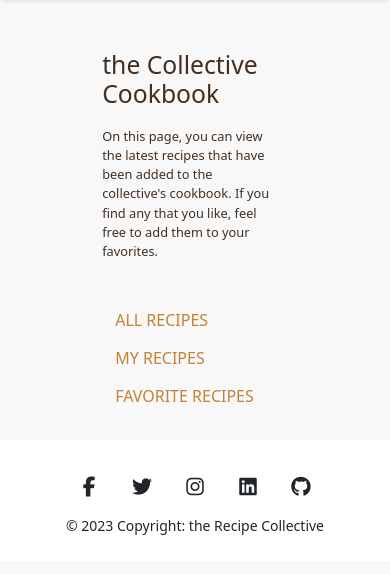
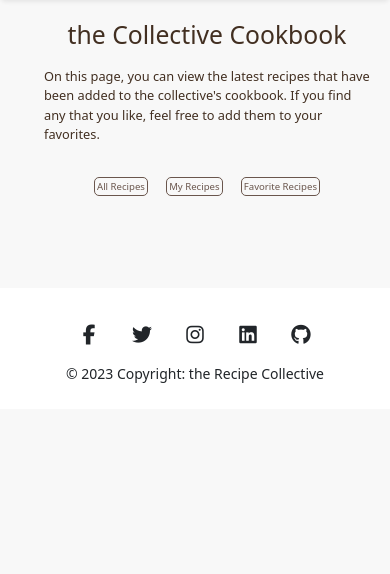
Before and after one commit to SandraBergstrom/theRecipeCollective, a Django app: page /home/ in a window 390 px wide. Shown: the part 76-650 px from the top of the page. Run offline with Django 3.2, Linux system fonts and the light colour scheme; data that the repository does not hold is empty; some libraries are stand-ins or nearby versions.

Commit message:
Style details on buttons

```diff
--- a/cookbook/templates/cookbook/cookbook_links.html
+++ b/cookbook/templates/cookbook/cookbook_links.html
@@ -1,11 +1,11 @@
-<div>
-    <button type="button" class="btn btn-link" data-mdb-ripple-color="dark">
+<div class="cookbook-links-container">
+    <button type="button" class="btn btn-link cookbook-links" data-mdb-ripple-color="dark">
         <a href="{% url 'cookbook-home' %}">All Recipes</a>
     </button>
-    <button type="button" class="btn btn-link" data-mdb-ripple-color="dark">
+    <button type="button" class="btn btn-link cookbook-links" data-mdb-ripple-color="dark">
         <a href="{% url 'myrecipes' %}">My Recipes</a>
     </button>
-    <button type="button" class="btn btn-link" data-mdb-ripple-color="dark">
+    <button type="button" class="btn btn-link cookbook-links">
         <a href="{% url 'favorite_list' %}">Favorite Recipes</a>
     </button>
 </div>
--- a/cookbook/templates/cookbook/home.html
+++ b/cookbook/templates/cookbook/home.html
@@ -5,7 +5,7 @@
     <div class="list-header">
         <h2>the Collective Cookbook</h2>
         <p>On this page, you can view the latest recipes that have been added to the collective's cookbook. If you find any
-        that you like, feel free to add them to your favorites.</p><br>
+        that you like, feel free to add them to your favorites.</p>
 
         {% include 'cookbook/cookbook_links.html' %}
     </div>
--- a/static/cookbook/css/style.css
+++ b/static/cookbook/css/style.css
@@ -159,6 +159,27 @@ a {
     border-radius: 10px;
 }
 
+.cookbook-links a {
+    margin-top: 20px;
+    color: var(--clr-neutral-dark);
+    text-transform: capitalize;
+    border: 1px solid var(--clr-neutral-dark);
+    padding: 5px 10px;
+    border-radius: 5px;
+}
+
+.cookbook-links a:hover,
+.cookbook-links a:focus,
+.cookbook-links a:active {
+    background-color: var(--clr-neutral-dark) !important;
+    color: var(--clr-primary-light);
+    border-color: var(--clr-neutral-dark);
+}
+
+.btn-link {
+    padding: 6px;
+}
+
 /* media queries */
 
 /* Height on bg-im for devices larger than 430px */
@@ -179,8 +200,24 @@ a {
     .content-section::-webkit-scrollbar {
         display: none;
     }
+
     .content-section {
         max-height: 700px;
+    }
+
+    .cookbook-links a {
+        font-size: 60%;
+        padding: 2px;
+    }
+
+    .cookbook-links {
+        margin-top: 5px;
+    }
+}
+
+@media (max-width: 325px) {
+    .btn-link {
+        padding: 6px !important;
     }
 }
 
@@ -302,8 +339,10 @@ a {
 
 @media (max-width: 430px) {
 
-    #list-header {
-        width: 90%;
+    .list-header {
+        width: 100%;
+        margin-top: 0px;
+        padding: 20px;
     }
 }
 
--- a/users/templates/users/favorites.html
+++ b/users/templates/users/favorites.html
@@ -6,7 +6,7 @@
     <div class="list-header">
         <h2>my Favorite Recipes</h2>
         <p>Here you can view all the recipes that you have added to your favorites. You can easily remove recipes from your favorites list by clicking on the
-            remove button that you see below or add to favorites by clicking on the add button on the recipe detail page.</p><br>
+            remove button that you see below or add to favorites by clicking on the add button on the recipe detail page.</p>
 
             {% include 'cookbook/cookbook_links.html' %}
     </div>
--- a/users/templates/users/myrecipes.html
+++ b/users/templates/users/myrecipes.html
@@ -5,7 +5,7 @@
 <div class="container container-centered">
     <div class="list-header">
         <h2>my Recipes</h2>
-        <p>Here you can view all the recipes that you have added to the collective - both the private and the public ones.</p><br>
+        <p>Here you can view all the recipes that you have added to the collective - both the private and the public ones.</p>
 
         {% include 'cookbook/cookbook_links.html' %}
     </div>
```
